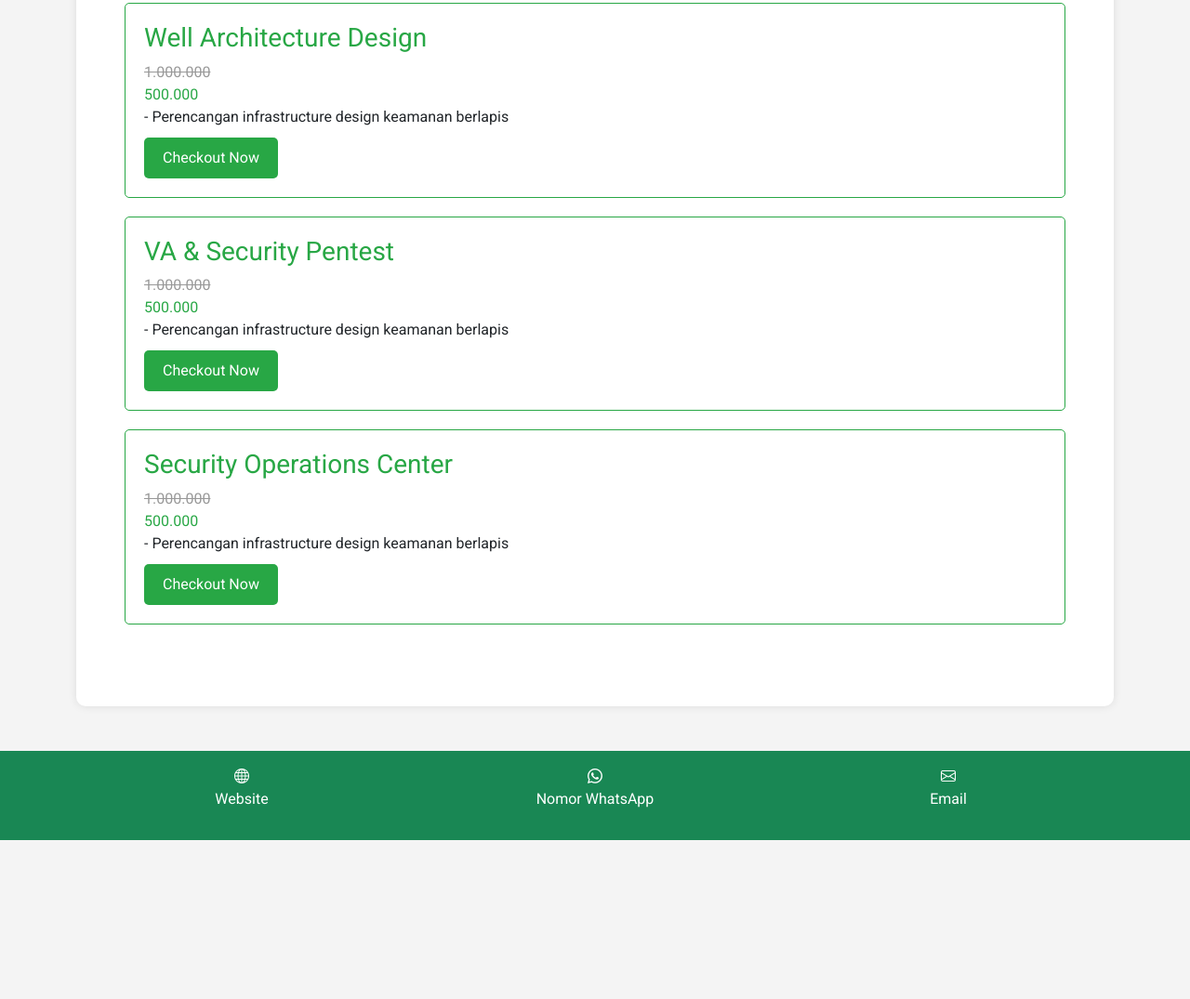
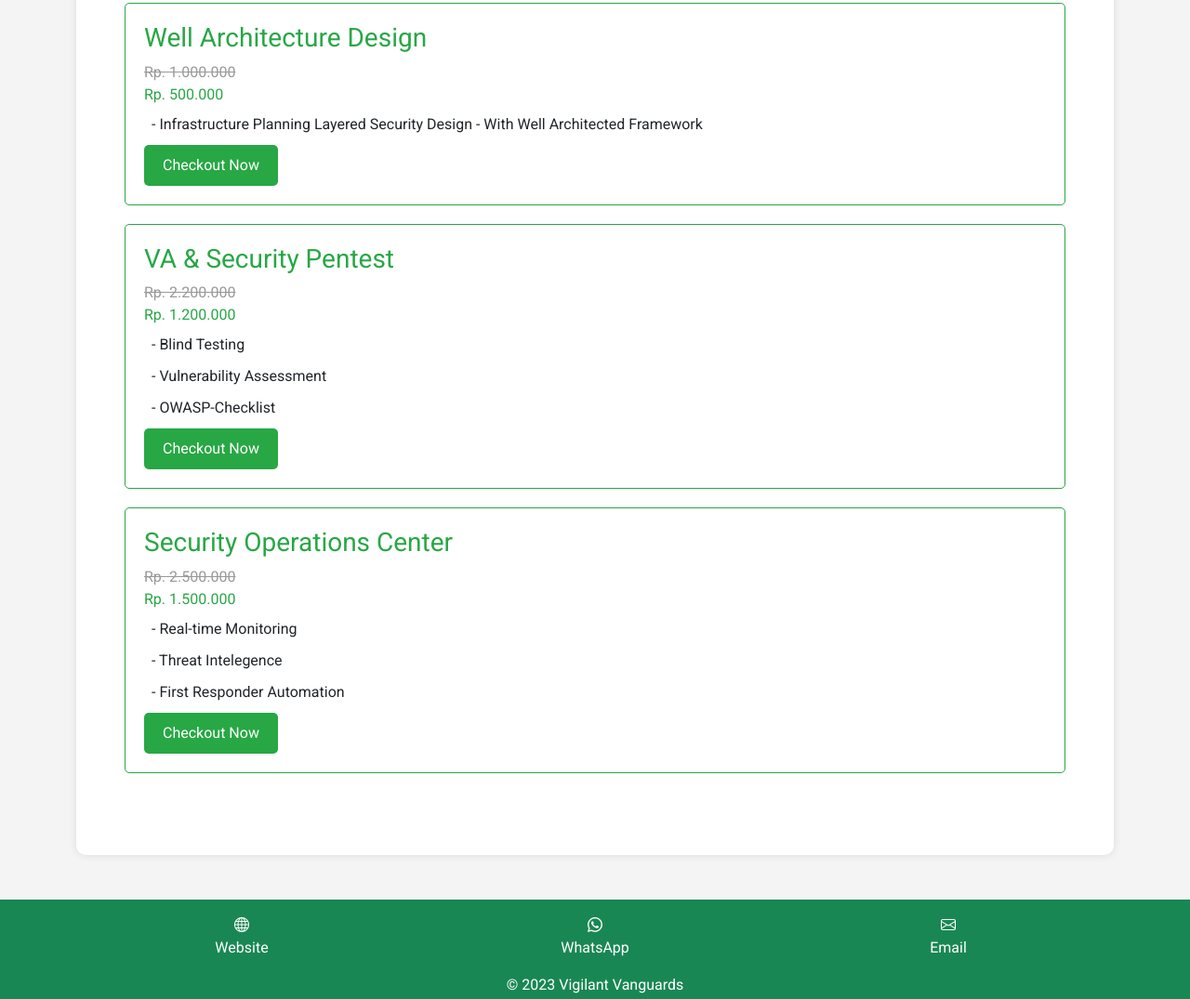
Before and after one commit to ptrandri/vigilantvanguards-main, a plain HTML site: page index.html in a window 1280 px wide. Shown: the part 1473-2548 px from the top of the page at 93% size. Before the commit the page ends 2377 px from the top, so only its background shows below. Drawn offline with nearby package versions, Linux system fonts and the light colour scheme.

Commit message:
add footer, and missing icons

```diff
--- a/index.html
+++ b/index.html
@@ -14,7 +14,7 @@
     <link href="https://fonts.googleapis.com/css2?family=Roboto:wght@400;700&display=swap" rel="stylesheet" />
 
     <!-- Tambahkan Bootstrap Icons -->
-    <link href="https://cdn.jsdelivr.net/npm/bootstrap-icons@1.18.0/font/bootstrap-icons.css" rel="stylesheet" />
+    <link rel="stylesheet" href="https://cdn.jsdelivr.net/npm/bootstrap-icons@1.3.0/font/bootstrap-icons.css" />
 
     <style>
       body {
@@ -112,8 +112,8 @@
           <h1 style="color: #0c2e8a; font-size: 24px">Secure Your Digital Data</h1>
         </div>
         <p>
-          Dengan memanfaatkan layanan jasa kami, Anda akan mendapatkan harga yang sangat terjangkau, mengadopsi metodologi terbaru dan terkini untuk meningkatkan keamanan sistem, serta kami memiliki
-          pengalaman yang mendalam dalam mengoptimalkan server.
+          By utilizing our services, you will obtain very affordable prices, adopt the latest and most up-to-date methodologies to enhance system security, and benefit from our extensive experience in
+          optimizing servers.
         </p>
         <br />
         <h2 style="color: #0c2e8a">Our Services</h2>
@@ -151,13 +151,16 @@
 
               <div class="price-container">
                 <p class="text-muted m-0">
-                  <s>1.000.000</s>
+                  <s>Rp. 1.000.000</s>
                 </p>
-                <p class="new-price m-0 ml-0">500.000</p>
+                <p class="new-price m-0 ml-0">Rp. 500.000</p>
               </div>
-
-              <p>- Perencangan infrastructure design keamanan berlapis</p>
-              <button class="btn btn-checkout btn-block">Checkout Now</button>
+              <div class="m-2">
+                <p>- Infrastructure Planning Layered Security Design - With Well Architected Framework</p>
+              </div>
+              <a class="btn btn-checkout btn-block" target="_blank" href="https://wa.me/6285173378541?text=Hello%2C%20I'm%20interested%20in%20your%20services.%20Could%20you%20please%20assist%20me%3F"
+                >Checkout Now</a
+              >
             </div>
 
             <!-- Pricing Item 2 -->
@@ -166,12 +169,18 @@
 
               <div class="price-container">
                 <p class="text-muted m-0">
-                  <s>1.000.000</s>
+                  <s>Rp. 2.200.000</s>
                 </p>
-                <p class="new-price m-0 ml-0">500.000</p>
+                <p class="new-price m-0 ml-0">Rp. 1.200.000</p>
               </div>
-              <p>- Perencangan infrastructure design keamanan berlapis</p>
-              <button class="btn btn-checkout btn-block">Checkout Now</button>
+              <div class="m-2">
+                <p>- Blind Testing</p>
+                <p>- Vulnerability Assessment</p>
+                <p>- OWASP-Checklist</p>
+              </div>
+              <a class="btn btn-checkout btn-block" target="_blank" href="https://wa.me/6285173378541?text=Hello%2C%20I'm%20interested%20in%20your%20services.%20Could%20you%20please%20assist%20me%3F"
+                >Checkout Now</a
+              >
             </div>
 
             <!-- Pricing Item 3 -->
@@ -179,12 +188,18 @@
               <h3 style="color: #28a745">Security Operations Center</h3>
               <div class="price-container">
                 <p class="text-muted m-0">
-                  <s>1.000.000</s>
+                  <s>Rp. 2.500.000</s>
                 </p>
-                <p class="new-price m-0 ml-0">500.000</p>
+                <p class="new-price m-0 ml-0">Rp. 1.500.000</p>
               </div>
-              <p>- Perencangan infrastructure design keamanan berlapis</p>
-              <button class="btn btn-checkout btn-block">Checkout Now</button>
+              <div class="m-2">
+                <p>- Real-time Monitoring</p>
+                <p>- Threat Intelegence</p>
+                <p>- First Responder Automation</p>
+              </div>
+              <a class="btn btn-checkout btn-block" target="_blank" href="https://wa.me/6285173378541?text=Hello%2C%20I'm%20interested%20in%20your%20services.%20Could%20you%20please%20assist%20me%3F"
+                >Checkout Now</a
+              >
             </div>
           </section>
         </div>
@@ -197,23 +212,24 @@
       <div class="container">
         <div class="row">
           <div class="col-md-4">
-            <a href="https://www.example.com" class="text-white">
+            <a target="_blank" href="https://vigilantvanguards.github.io/" class="text-white">
               <span class="bi bi-globe"></span>
             </a>
             <p>Website</p>
           </div>
           <div class="col-md-4">
-            <a href="https://wa.me/1234567890" class="text-white">
+            <a target="_blank" href="https://wa.me/6285173378541?text=Hello%2C%20I'm%20interested%20in%20your%20services.%20Could%20you%20please%20assist%20me%3F" class="text-white">
               <span class="bi bi-whatsapp"></span>
             </a>
-            <p>Nomor WhatsApp</p>
+            <p>WhatsApp</p>
           </div>
           <div class="col-md-4">
-            <a href="mailto:info@example.com" class="text-white">
+            <a target="_blank" href="mailto:Vigilantvanguards@gmail.com" class="text-white">
               <span class="bi bi-envelope"></span>
             </a>
             <p>Email</p>
           </div>
+          <p class="text-center text-white">© 2023 Vigilant Vanguards</p>
         </div>
       </div>
     </footer>
```
